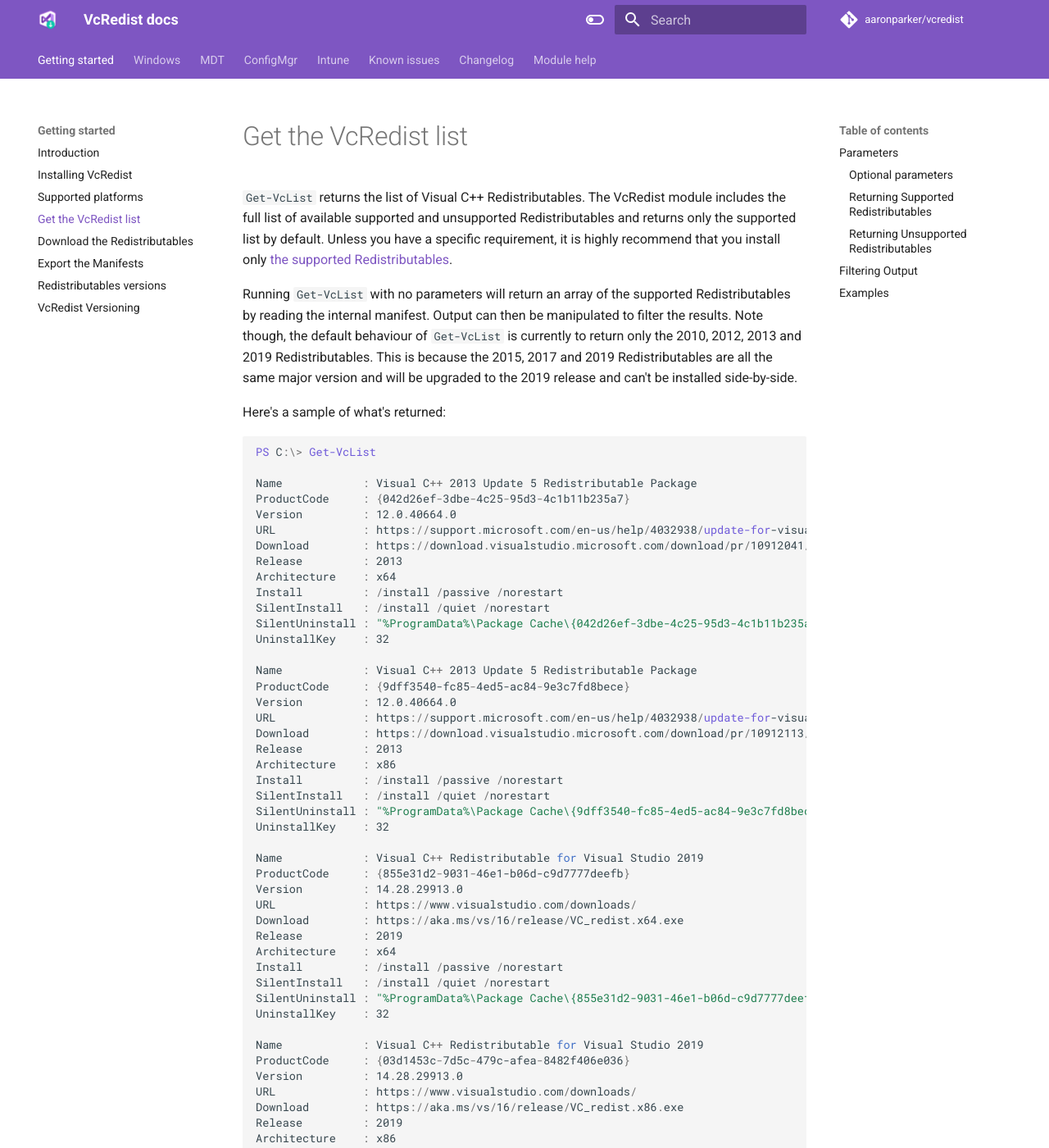
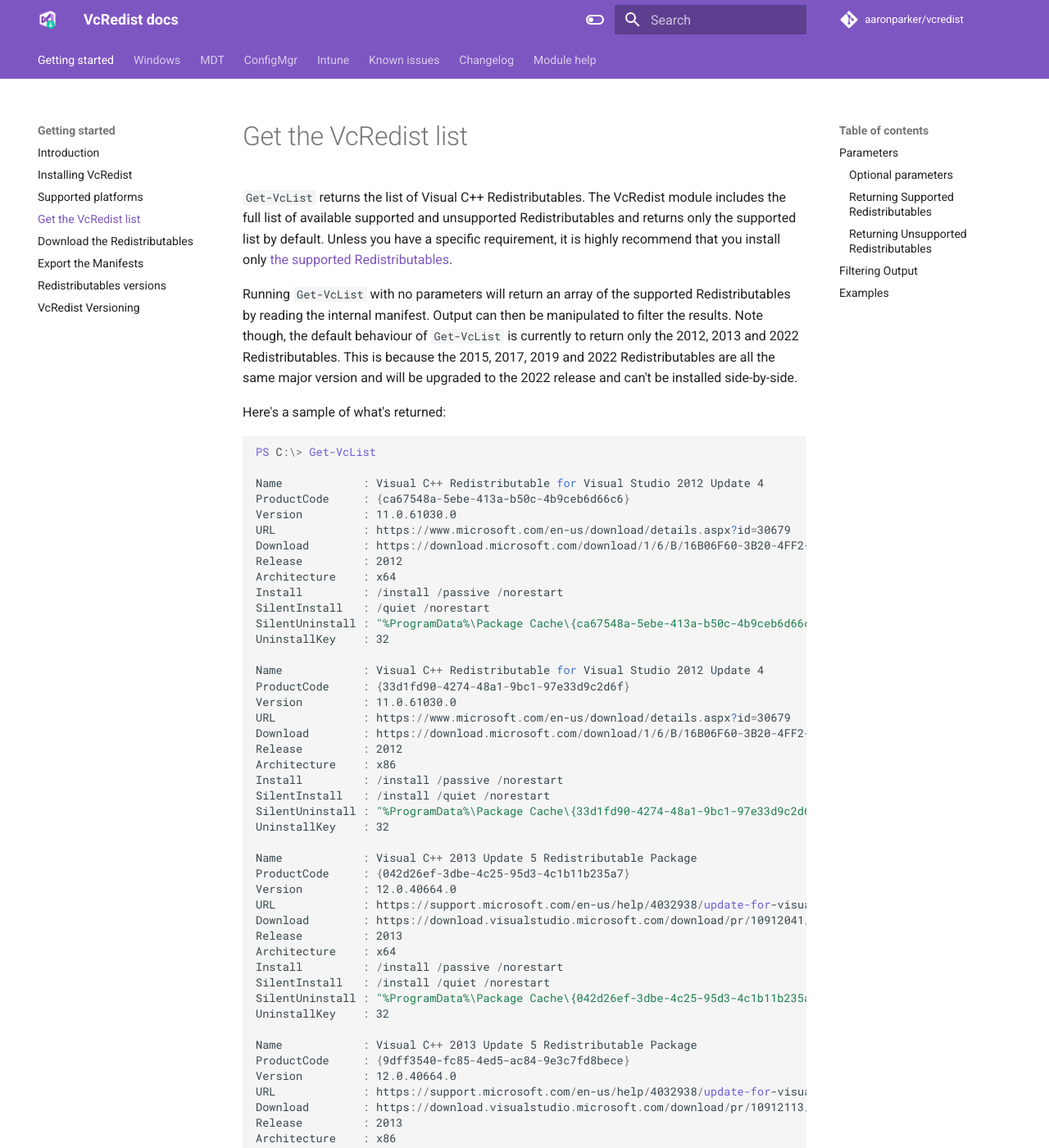
Before and after one commit to aaronparker/vcredist, an MkDocs documentation site: the page built from docs/get-vclist.md, in a window 1280 px wide and 1400 px high. Shown: the whole window at 82% size. Built offline with MkDocs 1.6.1 and Material for MkDocs 9.7.7, drawn with Linux system fonts in a browser that asks for light colours; comment, search, counter and statistics services are not loaded; some of the changed text lies outside the part shown.

Commit message:
Update for default VcRedists "2012", "2013", "2022"
Update for default VcRedists "2012", "2013", "2022"; update docs

````diff
--- a/docs/get-vclist.md
+++ b/docs/get-vclist.md
@@ -2,12 +2,36 @@
 
 `Get-VcList` returns the list of Visual C++ Redistributables. The VcRedist module includes the full list of available supported and unsupported  Redistributables and returns only the supported list by default. Unless you have a specific requirement, it is highly recommend that you install only [the supported Redistributables](https://support.microsoft.com/en-au/help/2977003/the-latest-supported-visual-c-downloads).
 
-Running `Get-VcList` with no parameters will return an array of the supported Redistributables by reading the internal manifest. Output can then be manipulated to filter the results. Note though, the default behaviour of `Get-VcList` is currently to return only the 2010, 2012, 2013 and 2019 Redistributables. This is because the 2015, 2017 and 2019 Redistributables are all the same major version and will be upgraded to the 2019 release and can't be installed side-by-side.
+Running `Get-VcList` with no parameters will return an array of the supported Redistributables by reading the internal manifest. Output can then be manipulated to filter the results. Note though, the default behaviour of `Get-VcList` is currently to return only the 2012, 2013 and 2022 Redistributables. This is because the 2015, 2017, 2019 and 2022 Redistributables are all the same major version and will be upgraded to the 2022 release and can't be installed side-by-side.
 
 Here's a sample of what's returned:
 
 ```powershell
 PS C:\> Get-VcList
+
+Name            : Visual C++ Redistributable for Visual Studio 2012 Update 4
+ProductCode     : {ca67548a-5ebe-413a-b50c-4b9ceb6d66c6}
+Version         : 11.0.61030.0
+URL             : https://www.microsoft.com/en-us/download/details.aspx?id=30679
+Download        : https://download.microsoft.com/download/1/6/B/16B06F60-3B20-4FF2-B699-5E9B7962F9AE/VSU_4/vcredist_x64.exe
+Release         : 2012
+Architecture    : x64
+Install         : /install /passive /norestart
+SilentInstall   : /quiet /norestart
+SilentUninstall : "%ProgramData%\Package Cache\{ca67548a-5ebe-413a-b50c-4b9ceb6d66c6}\vcredist_x64.exe" /uninstall /quiet /noreboot
+UninstallKey    : 32
+
+Name            : Visual C++ Redistributable for Visual Studio 2012 Update 4
+ProductCode     : {33d1fd90-4274-48a1-9bc1-97e33d9c2d6f}
+Version         : 11.0.61030.0
+URL             : https://www.microsoft.com/en-us/download/details.aspx?id=30679
+Download        : https://download.microsoft.com/download/1/6/B/16B06F60-3B20-4FF2-B699-5E9B7962F9AE/VSU_4/vcredist_x86.exe
+Release         : 2012
+Architecture    : x86
+Install         : /install /passive /norestart
+SilentInstall   : /install /quiet /norestart
+SilentUninstall : "%ProgramData%\Package Cache\{33d1fd90-4274-48a1-9bc1-97e33d9c2d6f}\vcredist_x86.exe" /uninstall /quiet /noreboot
+UninstallKey    : 32
 
 Name            : Visual C++ 2013 Update 5 Redistributable Package
 ProductCode     : {042d26ef-3dbe-4c25-95d3-4c1b11b235a7}
@@ -33,28 +57,28 @@
 SilentUninstall : "%ProgramData%\Package Cache\{9dff3540-fc85-4ed5-ac84-9e3c7fd8bece}\vcredist_x86.exe" /uninstall /quiet /noreboot
 UninstallKey    : 32
 
-Name            : Visual C++ Redistributable for Visual Studio 2019
-ProductCode     : {855e31d2-9031-46e1-b06d-c9d7777deefb}
-Version         : 14.28.29913.0
+Name            : Visual C++ Redistributable for Visual Studio 2022
+ProductCode     : {fa7f6d52-f85e-48ef-8f56-a37268aa5773}
+Version         : 14.30.30000.0
 URL             : https://www.visualstudio.com/downloads/
-Download        : https://aka.ms/vs/16/release/VC_redist.x64.exe
-Release         : 2019
+Download        : https://aka.ms/vs/17/release/VC_redist.x64.exe
+Release         : 2022
 Architecture    : x64
 Install         : /install /passive /norestart
 SilentInstall   : /install /quiet /norestart
-SilentUninstall : "%ProgramData%\Package Cache\{855e31d2-9031-46e1-b06d-c9d7777deefb}\VC_redist.x64.exe" /uninstall /quiet /noreboot
+SilentUninstall : "%ProgramData%\Package Cache\{fa7f6d52-f85e-48ef-8f56-a37268aa5773}\VC_redist.x64.exe" /uninstall /quiet /noreboot
 UninstallKey    : 32
 
 Name            : Visual C++ Redistributable for Visual Studio 2019
-ProductCode     : {03d1453c-7d5c-479c-afea-8482f406e036}
-Version         : 14.28.29913.0
+ProductCode     : {b7a2b241-3f54-4d7d-94d1-8ce0146e03c8}
+Version         : 14.30.30000.0
 URL             : https://www.visualstudio.com/downloads/
-Download        : https://aka.ms/vs/16/release/VC_redist.x86.exe
-Release         : 2019
+Download        : https://aka.ms/vs/17/release/VC_redist.x86.exe
+Release         : 2022
 Architecture    : x86
 Install         : /install /passive /norestart
 SilentInstall   : /install /quiet /norestart
-SilentUninstall : "%ProgramData%\Package Cache\{03d1453c-7d5c-479c-afea-8482f406e036}\VC_redist.x86.exe" /uninstall /quiet /noreboot
+SilentUninstall : "%ProgramData%\Package Cache\{b7a2b241-3f54-4d7d-94d1-8ce0146e03c8}\VC_redist.x86.exe" /uninstall /quiet /noreboot
 UninstallKey    : 32
 ```
 
@@ -64,7 +88,7 @@
 
 ### Optional parameters
 
-* `Release` - Specifies the release (or version) of the redistributables to return (e.g. 2019, 2010, 2012, etc.)
+* `Release` - Specifies the release (or version) of the redistributables to return (e.g. 2022, 2019, 2010, 2012, etc.)
 * `Architecture` - Specifies the processor architecture to of the redistributables to return. Can be x86 or x64
 * `Export` - Defines the list of Visual C++ Redistributables to export - All, Supported or Unsupported Redistributables. Defaults to exporting the Supported Redistributables.
 * `Manifest` - An external JSON file that contains the details about the Visual C++ Redistributables. This must be in the expected format
@@ -79,7 +103,7 @@
 
 ## Filtering Output
 
-The output from `Get-VcList` can be filtered before sending to other functions. `Get-VcList` has the `-Release` parameter for filtering on the 2005, 2008, 2010, 2012, 2013, 2015, 2017 and 2019 releases of the Redistributables. Additionally, the `-Architecture` parameter can filter on x86 and x64 processor architectures.
+The output from `Get-VcList` can be filtered before sending to other functions. `Get-VcList` has the `-Release` parameter for filtering on the 2005, 2008, 2010, 2012, 2013, 2015, 2017, 2019 and 2022 releases of the Redistributables. Additionally, the `-Architecture` parameter can filter on x86 and x64 processor architectures.
 
 These parameters cannot be used with the `-Export` parameter. If you require filtering when exporting All, Supported or Unsuppported Redistributables, pipe the output to the `Where-Object` function.
 
@@ -91,10 +115,10 @@
 Get-VcList
 ```
 
-`Get-VcList` does not return the 2015 and 2017 releases by default. To return specific releases and processor architectures from the supported list of Redistributables, the following example can be used:
+`Get-VcList` does not return the 2015, 2017 and 2019 releases by default. To return specific releases and processor architectures from the supported list of Redistributables, the following example can be used:
 
 ```powershell
-Get-VcList -Release 2010, 2012, 2013, 2017 -Architecture x64
+Get-VcList -Release 2012, 2013, 2017 -Architecture x64
 ```
 
 To return the complete list of available supported and unsupported Redistributables:
````
Also changed, not shown: docs/changelog.md (+1 -0 lines), docs/index.md (+27 -14 lines), docs/save-vcredist.md (+4 -4 lines), docs/uninstall-vcredist.md (+1 -1 lines), docs/versions.md (line endings or trailing spaces), 2 other files.
